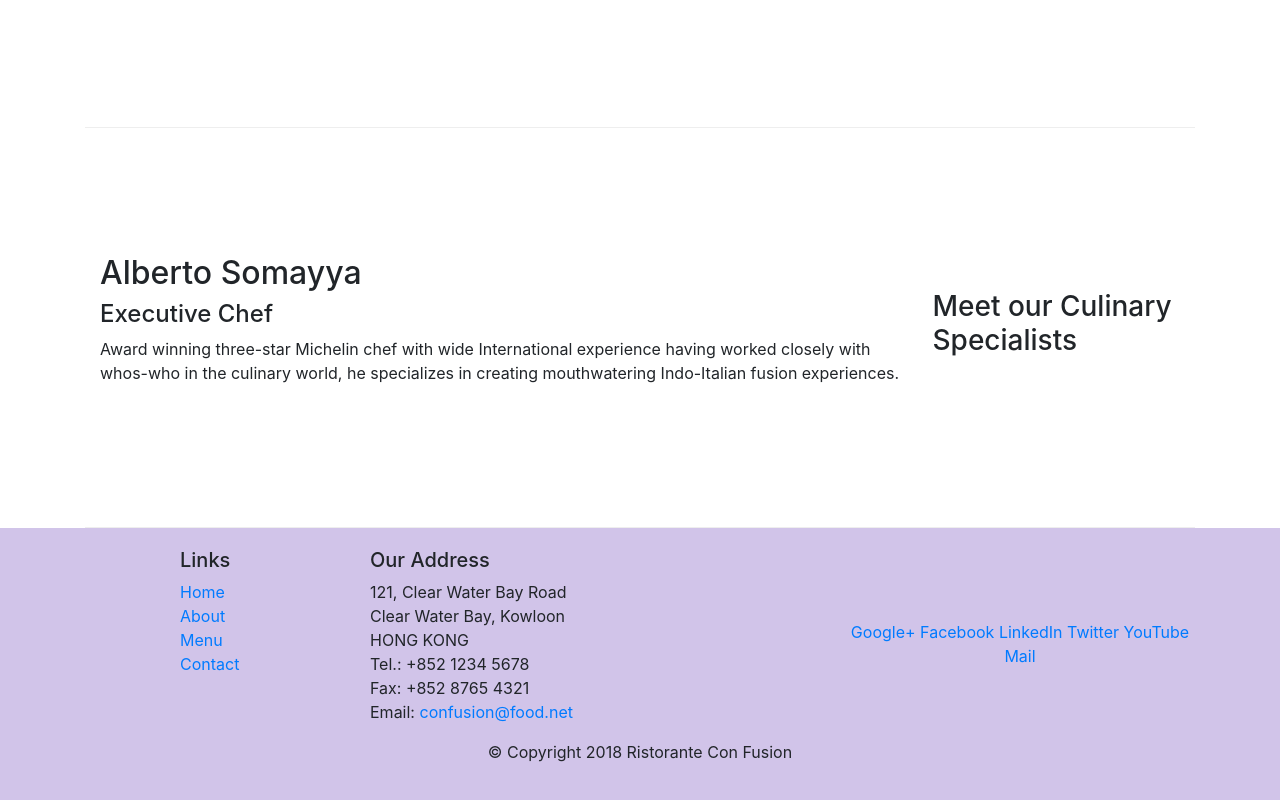
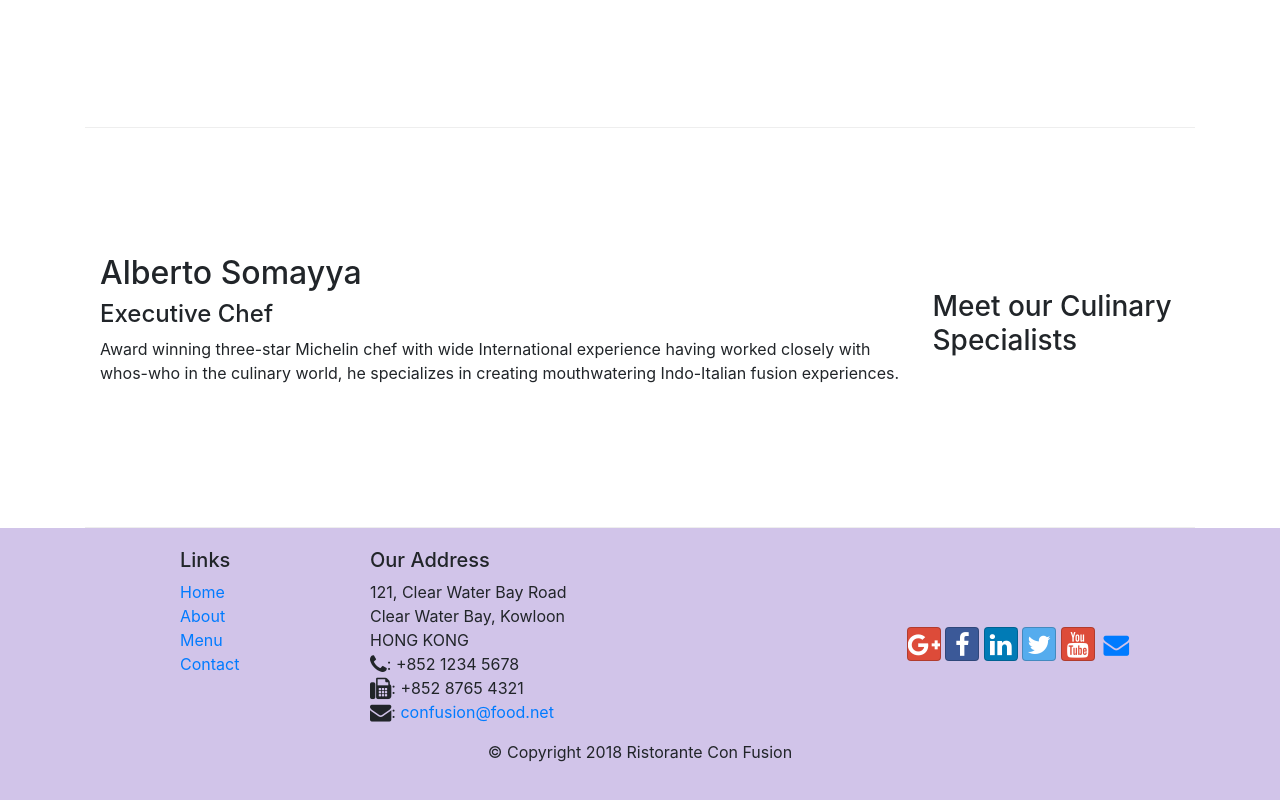
Before and after one commit to Abhisar19/Event-Management-System, a website: page index.html in a window 1280 px wide. Shown: the part 1006-1806 px from the top of the page. Drawn offline with nearby package versions, Linux system fonts and the light colour scheme.

Commit message:
Icon Fonts

```diff
--- a/index.html
+++ b/index.html
@@ -9,6 +9,9 @@
 
     <!-- Bootstrap CSS -->
     <link rel="stylesheet" href="node_modules/bootstrap/dist/css/bootstrap.min.css">
+    <link rel="stylesheet" href="node_modules/font-awesome/css/font-awesome.min.css">
+    <link rel="stylesheet" href="node_modules/bootstrap-social/bootstrap-social.css">
+
     <link rel="stylesheet" href="css/styles.css">
     <title>Ristorante Con Fusion</title>
 </head>
@@ -26,10 +29,10 @@
         <div class="collapse navbar-collapse" id="Navbar">
             <ul class="navbar-nav mr-auto">
 
-                <li class="nav-item active"><a class="nav-link" href="#">Home</a></li>
-                <li class="nav-item"><a class="nav-link" href="./aboutus.html">About</a></li>
-                <li class="nav-item"><a class="nav-link" href="#">Menu</a></li>
-                <li class="nav-item"><a class="nav-link" href="#">Contact</a></li>
+                <li class="nav-item active"><a class="nav-link" href="#"><span class="fa fa-home"></span> Home</a></li>
+                <li class="nav-item"><a class="nav-link" href="./aboutus.html"><span class="fa fa-info fa-lg"></span> About</a></li>
+                <li class="nav-item"><a class="nav-link" href="#"><span class="fa fa-list fa-lg"></span> Menu</a></li>
+                <li class="nav-item"><a class="nav-link" href="#"><span class="fa fa-address-card fa-lg"></span> Contact</a></li>
 
             </ul>
 
@@ -102,19 +105,19 @@
 		              121, Clear Water Bay Road<br>
 		              Clear Water Bay, Kowloon<br>
 		              HONG KONG<br>
-		              Tel.: +852 1234 5678<br>
-		              Fax: +852 8765 4321<br>
-		              Email: <a href="mailto:confusion@food.net">confusion@food.net</a>
-		           </address>
+                      <i class="fa fa-phone fa-lg"></i>: +852 1234 5678<br>
+		              <i class="fa fa-fax fa-lg"></i>: +852 8765 4321<br>
+		              <i class="fa fa-envelope fa-lg"></i>: <a href="mailto:confusion@food.net">confusion@food.net</a>
+		              </address>
                 </div>
                 <div class="col-12 col-sm-4 align-self-center">
                     <div class="text-center">
-                        <a href="http://google.com/+">Google+</a>
-                        <a href="http://www.facebook.com/profile.php?id=">Facebook</a>
-                        <a href="http://www.linkedin.com/in/">LinkedIn</a>
-                        <a href="http://twitter.com/">Twitter</a>
-                        <a href="http://youtube.com/">YouTube</a>
-                        <a href="mailto:">Mail</a>
+                        <a class="btn btn-social-icon btn-google" href="http://google.com/+"><i class="fa fa-google-plus fa-lg"></i></a>
+                        <a class="btn btn-social-icon btn-facebook" href="http://www.facebook.com/profile.php?id="><i class="fa fa-facebook fa-lg"></i></a>
+                        <a class="btn btn-social-icon btn-linkedin" href="http://www.linkedin.com/in/"><i class="fa fa-linkedin fa-lg"></i></a>
+                        <a class="btn btn-social-icon btn-twitter" href="http://twitter.com/"><i class="fa fa-twitter fa-lg"></i></a>
+                        <a class="btn btn-social-icon btn-google" href="http://youtube.com/"><i class="fa fa-youtube fa-lg"></i></a>
+                        <a class="btn btn-social-icon" href="mailto:"><i class="fa fa-envelope fa-lg"></i></a>
                     </div>
                 </div>
            </div>
--- a/package.json
+++ b/package.json
@@ -16,6 +16,8 @@
   "dependencies": {
     "and": "0.0.3",
     "bootstrap": "^4.0.0",
+    "bootstrap-social": "^5.1.1",
+    "font-awesome": "^4.7.0",
     "jquery": "^3.3.1",
     "popper.js": "^1.12.9"
   }
```
Also changed, not shown: aboutus.html (+16 -15 lines), 1 other file.
